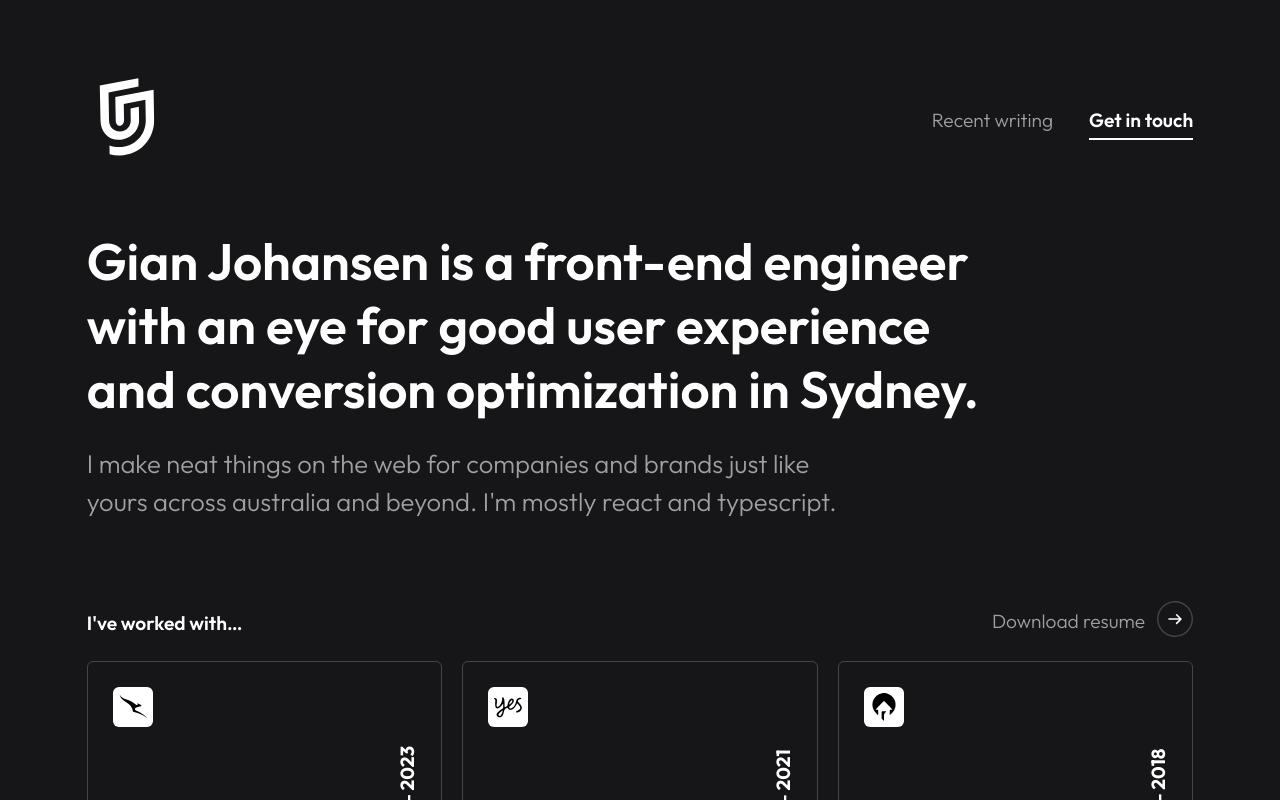
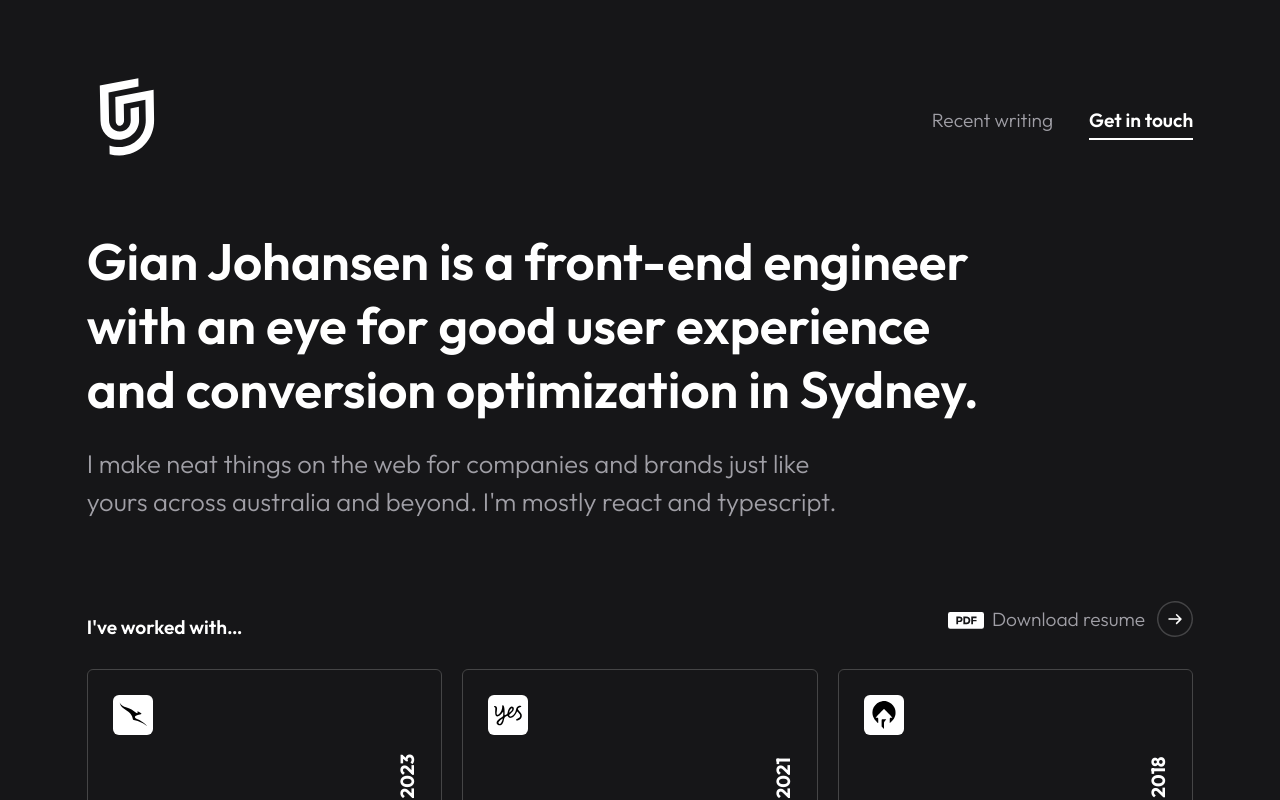
Before and after one commit to gianjohansen/johansen.ai, a Next.js app: page / in a window 1280 px wide. Shown: the top 800 px of the page. Built offline with nearby package versions, Linux system fonts and the light colour scheme.

Commit message:
Add pdf icon to resume link

```diff
--- a/pages/index.tsx
+++ b/pages/index.tsx
@@ -61,6 +61,18 @@ const Home: NextPage = () => {
                 href="/downloads/gian-resume-2023.pdf"
                 target="_blank"
               >
+                <div className={styles.pdfIcon}>
+                  <svg
+                    xmlns="http://www.w3.org/2000/svg"
+                    viewBox="0 0 82 38"
+                    xmlSpace="preserve"
+                  >
+                    <g fill="#ffffff">
+                      <path d="M40.88 14H39v10h2.185c1.815 0 3.209-.213 4.184-1.129.976-.916 1.463-2.125 1.463-3.872 0-1.746-.487-2.868-1.463-3.809-.974-.941-2.472-1.19-4.489-1.19zM28.123 14.462c-.62-.432-1.582-.462-2.888-.462H23v6h2.642c1.323 0 2.222-.465 2.697-.999.475-.534.712-1.319.712-2.346 0-1.026-.31-1.76-.928-2.193z"></path>
+                      <path d="M77 0H5a5 5 0 00-5 5v28a5 5 0 005 5h72a5 5 0 005-5V5a5 5 0 00-5-5zM31.201 21.493C29.92 22.511 27.965 23 25.337 23H23v5h-4V10h6.286c2.73 0 4.719.64 5.965 1.699s1.87 2.732 1.87 4.929-.64 3.848-1.92 4.865zm17.145 4.091C46.692 27.195 44.17 28 40.778 28H35V10h5.981c3.171 0 5.604.885 7.301 2.437s2.544 3.765 2.544 6.529-.826 5.007-2.48 6.618zM65 14h-8v4h8v3h-8v7h-4V10h12v4z"></path>
+                    </g>
+                  </svg>
+                </div>
                 <span>Download resume</span>
                 <span className={styles.arrowSvg}>
                   <svg
--- a/styles/Home.module.css
+++ b/styles/Home.module.css
@@ -199,6 +199,10 @@
   color: rgb(160, 159, 166);
   margin-bottom: 2vh;
   transition: color 0.3s ease;
+  display: flex;
+  display: inline-flex;
+  justify-content: end;
+  align-items: center;
 }
 .downloadResume:hover {
   color: #fff;
@@ -255,14 +259,36 @@
   background: rgb(52, 52, 58);
 }
 
+.pdfIcon {
+  width: 36px;
+  display: block;
+  line-height: 1;
+  margin-right: 8px;
+}
+
+.pdfIcon svg {
+  width: 100%;
+  height: auto;
+  vertical-align: middle;
+  margin-bottom: 1px;
+}
+
 .arrowSvg {
-  vertical-align: middle;
-  display: inline-block;
+  display: flex;
   margin-left: clamp(12px, 0.75vw, 0.75vw);
+  justify-content: center;
+  align-items: center;
 }
+
 .arrowSvg svg {
   width: 4.5vh;
   height: 4.5vh;
+}
+
+@media (max-width: 900px) {
+  .arrowSvg {
+    max-width: 48px;
+  }
 }
 
 .jobIconQantas {
```
